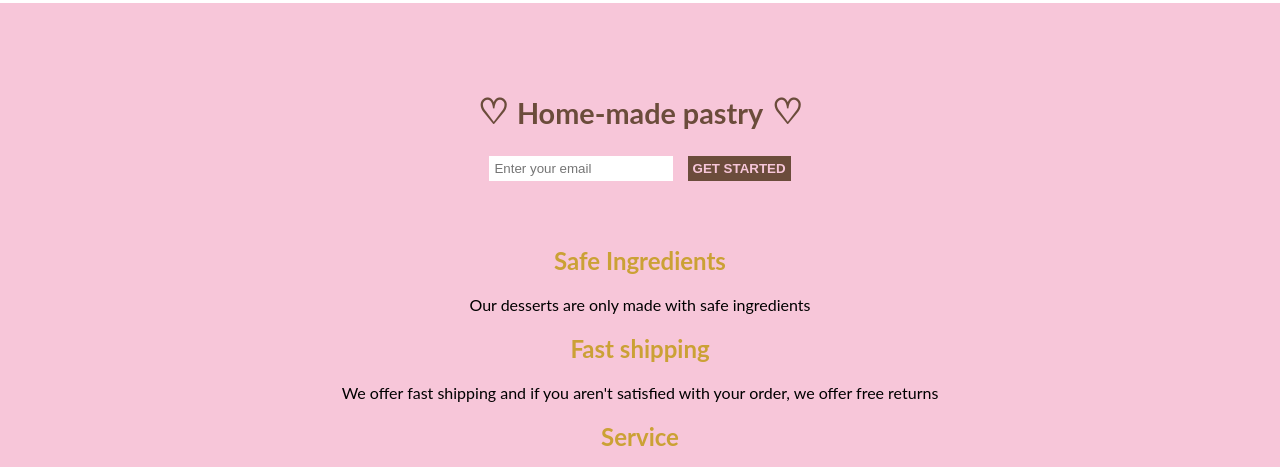
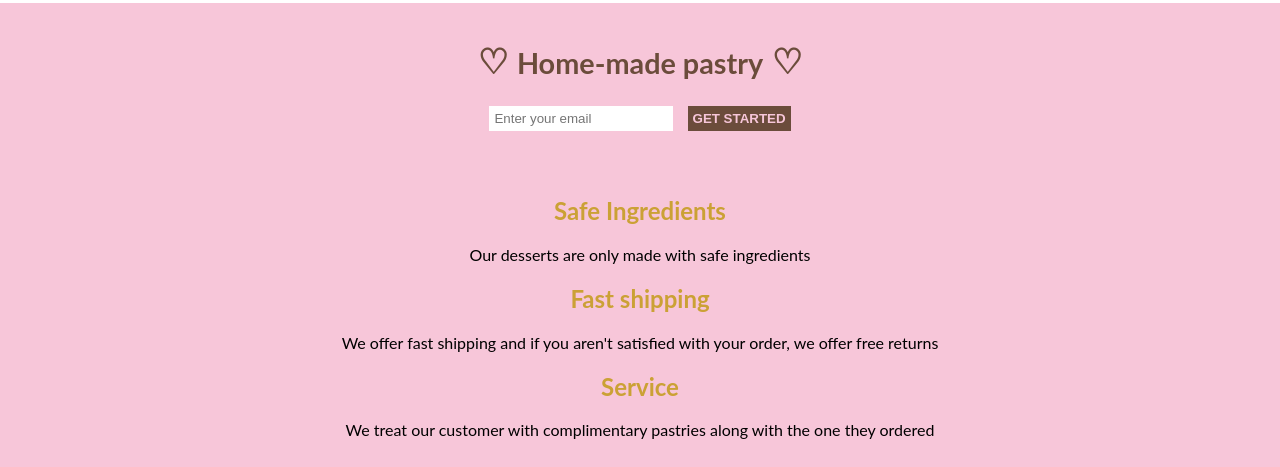
Before and after one commit to EraMeta05/Product-Landing-Page, a website: page index.html in a window 1280 px wide. Shown: the part 72-539 px from the top of the page. Drawn offline with Linux system fonts and the light colour scheme.

```diff
--- a/styles/index.css
+++ b/styles/index.css
@@ -30,8 +30,8 @@
   justify-content: center;
   text-align: center;
   height: 200px;
-  margin-top: 50px;
-  padding-top: 30px;
+  margin-top: 20px;
+  padding-top: 10px;
 }
 
 #email {
```
